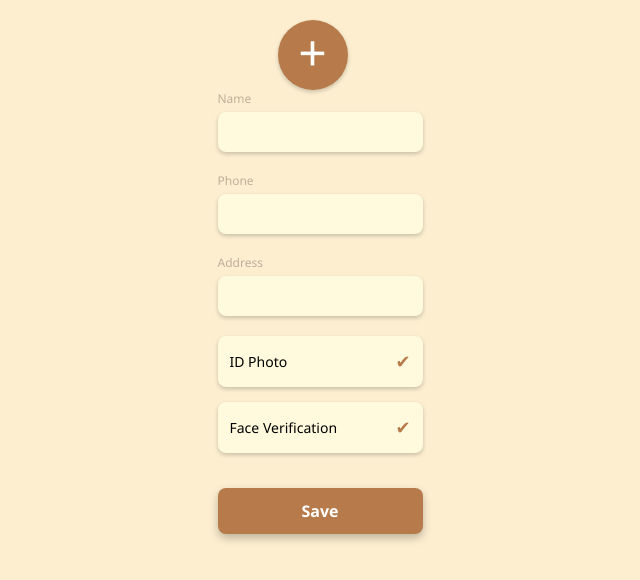
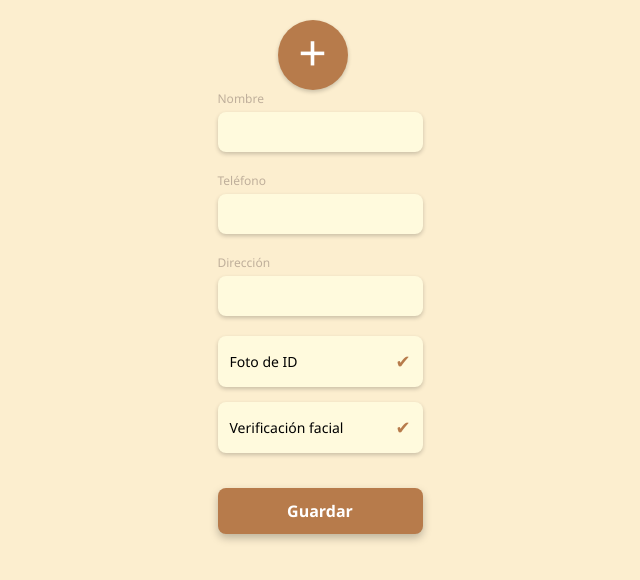
Before and after one commit to MaateoSuar/Proyecto-Final, a React (Vite) app in the folder frontend/: page /profile in a window 1280 px wide. Shown: the top 580 px of the page, without its empty margins (320-960 px from the left). Built offline with nearby package versions, Linux system fonts and the light colour scheme; no server answers.

Commit message:
Edicion usuario

```diff
--- a/frontend/src/componentes/UsuarioEdit.jsx
+++ b/frontend/src/componentes/UsuarioEdit.jsx
@@ -5,6 +5,9 @@ import "../estilos/profile.css";
 export default function UsuarioEdit() {
   const API_URL = import.meta.env.VITE_API_URL;
   const [form, setForm] = useState({
+    name: "",
+    phone: "",
+    address: "",
     idPhoto: true,
     faceVerification: true,
   });
@@ -32,6 +35,10 @@ export default function UsuarioEdit() {
           idPhoto: true,
           faceVerification: true,
         });
+        // Establecer la imagen de perfil actual
+        if (data.profileImage) {
+          setAvatar(data.profileImage);
+        }
       })
       .catch((err) => console.error("Error al obtener perfil:", err));
   }, []);
@@ -52,14 +59,14 @@ export default function UsuarioEdit() {
     formData.append("address", form.address);
     formData.append("phone", form.phone);
     if (fileInputRef.current.files[0]) {
-      formData.append("profileImage", fileInputRef.current.files[0]); // clave "foto"
+      formData.append("profileImage", fileInputRef.current.files[0]);
     }
 
     try {
       const response = await fetch(`${API_URL}/auth/perfil`, {
         method: "PUT",
         headers: {
-          Authorization: `Bearer ${token}`, // NO pongas Content-Type, fetch lo hace solo
+          Authorization: `Bearer ${token}`,
         },
         body: formData,
       });
@@ -72,7 +79,7 @@ export default function UsuarioEdit() {
 
       const storedUser = JSON.parse(localStorage.getItem("usuario")) || {};
       storedUser.fullName = data.fullName || form.name;
-      storedUser.foto = data.foto || storedUser.foto;
+      storedUser.profileImage = data.profileImage || avatar;
       localStorage.setItem("usuario", JSON.stringify(storedUser));
 
       alert("Datos guardados correctamente.");
@@ -117,7 +124,7 @@ export default function UsuarioEdit() {
 
       <form className="form" onSubmit={(e) => e.preventDefault()}>
         <label>
-          <span>Name</span>
+          <span>Nombre</span>
           <input
             name="name"
             type="text"
@@ -127,7 +134,7 @@ export default function UsuarioEdit() {
         </label>
 
         <label>
-          <span>Phone</span>
+          <span>Teléfono</span>
           <input
             name="phone"
             type="text"
@@ -137,7 +144,7 @@ export default function UsuarioEdit() {
         </label>
 
         <label>
-          <span>Address</span>
+          <span>Dirección</span>
           <input
             name="address"
             type="text"
@@ -147,15 +154,15 @@ export default function UsuarioEdit() {
         </label>
 
         <div className="item">
-          ID Photo {form.idPhoto && <span className="check">✔</span>}
+          Foto de ID {form.idPhoto && <span className="check">✔</span>}
         </div>
 
         <div className="item">
-          Face Verification {form.faceVerification && <span className="check">✔</span>}
+          Verificación facial {form.faceVerification && <span className="check">✔</span>}
         </div>
 
         <button type="submit" className="save-button" onClick={handleSave}>
-          Save
+          Guardar
         </button>
       </form>
     </div>
```
